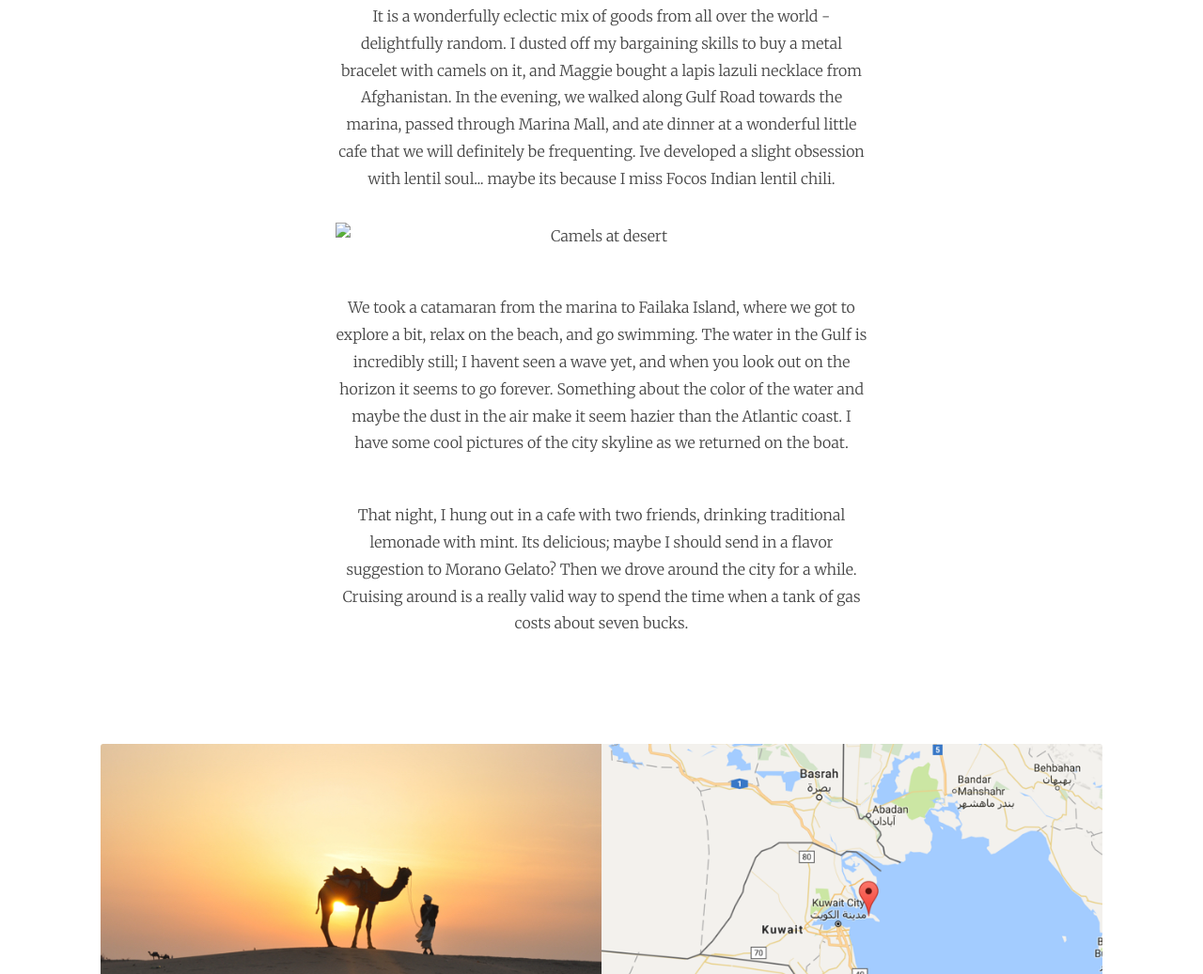
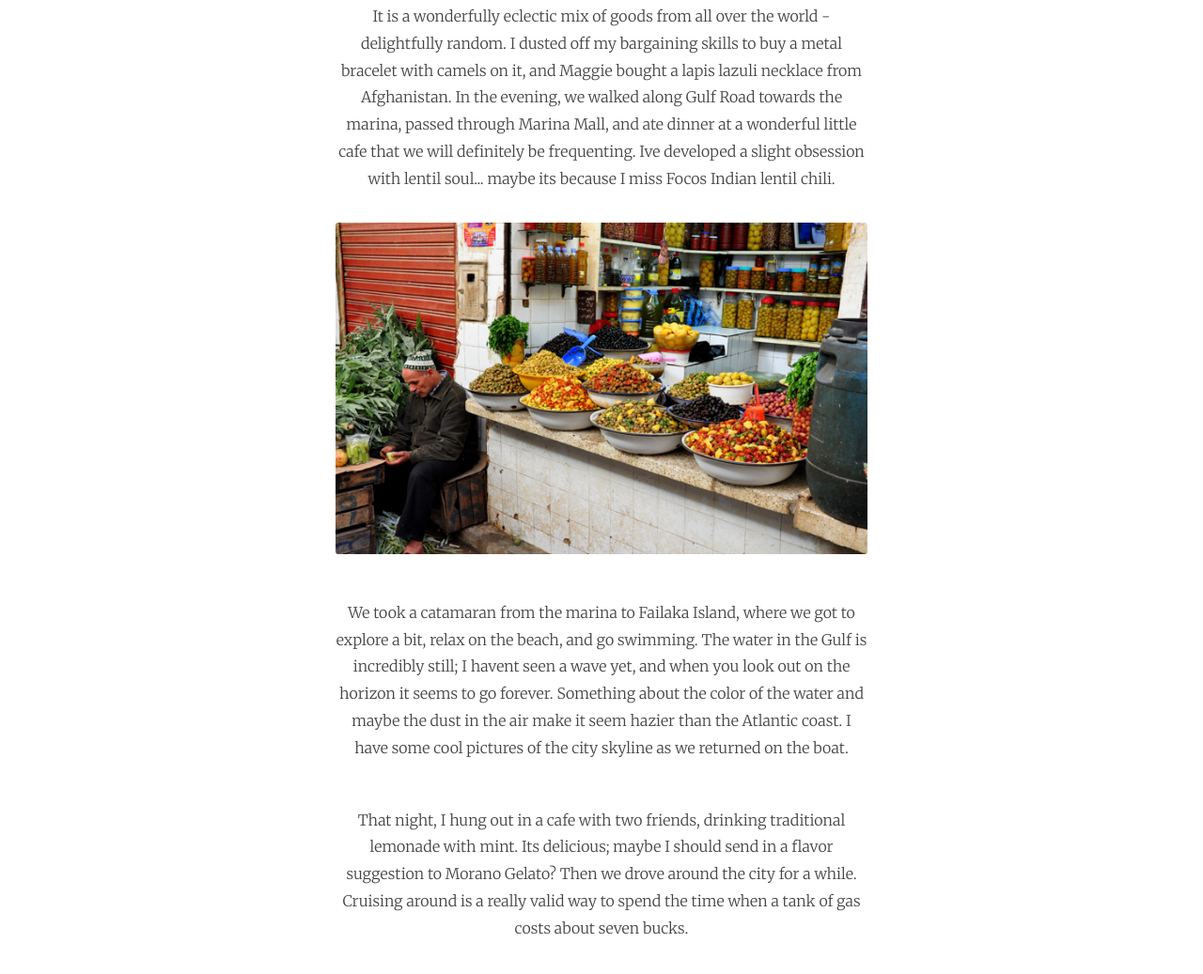
Before and after one commit to Fercken/banasTravBlog, a plain HTML site: page index.html in a window 1280 px wide. Shown: the part 1184-2221 px from the top of the page at 94% size. Drawn offline with Linux system fonts and the light colour scheme; the site is published under a folder, as on GitHub Pages, so addresses that start at the root find nothing.

Commit message:
Add different path to market image

```diff
--- a/index.html
+++ b/index.html
@@ -18,7 +18,7 @@
       <strong class="opening-line">On Saturday, Dilara took us to the market.</strong>
       <p>It is a wonderfully eclectic mix of goods from all over the world - delightfully random. I dusted off my bargaining skills to buy a metal bracelet with camels on it, and Maggie bought a lapis lazuli necklace from Afghanistan. In the evening, we walked along Gulf Road towards the marina, passed through Marina Mall, and ate dinner at a wonderful little cafe that we will definitely be frequenting. Ive developed a slight obsession with lentil soul... maybe its because I miss Focos Indian lentil chili.</p>
       <div class="image-container">
-        <img src="/resources/images/market.jpg" alt="Camels at desert">
+        <img src="resources/images/market.jpg" alt="Camels at desert">
       </div>
       <p>We took a catamaran from the marina to Failaka Island, where we got to explore a bit, relax on the beach, and go swimming. The water in the Gulf is incredibly still; I havent seen a wave yet, and when you look out on the horizon it seems to go forever. Something about the color of the water and maybe the dust in the air make it seem hazier than the Atlantic coast. I have some cool pictures of the city skyline as we returned on the boat.</p>
       <p>That night, I hung out in a cafe with two friends, drinking traditional lemonade with mint. Its delicious; maybe I should send in a flavor suggestion to Morano Gelato? Then we drove around the city for a while. Cruising around is a really valid way to spend the time when a tank of gas costs about seven bucks.</p>
```
